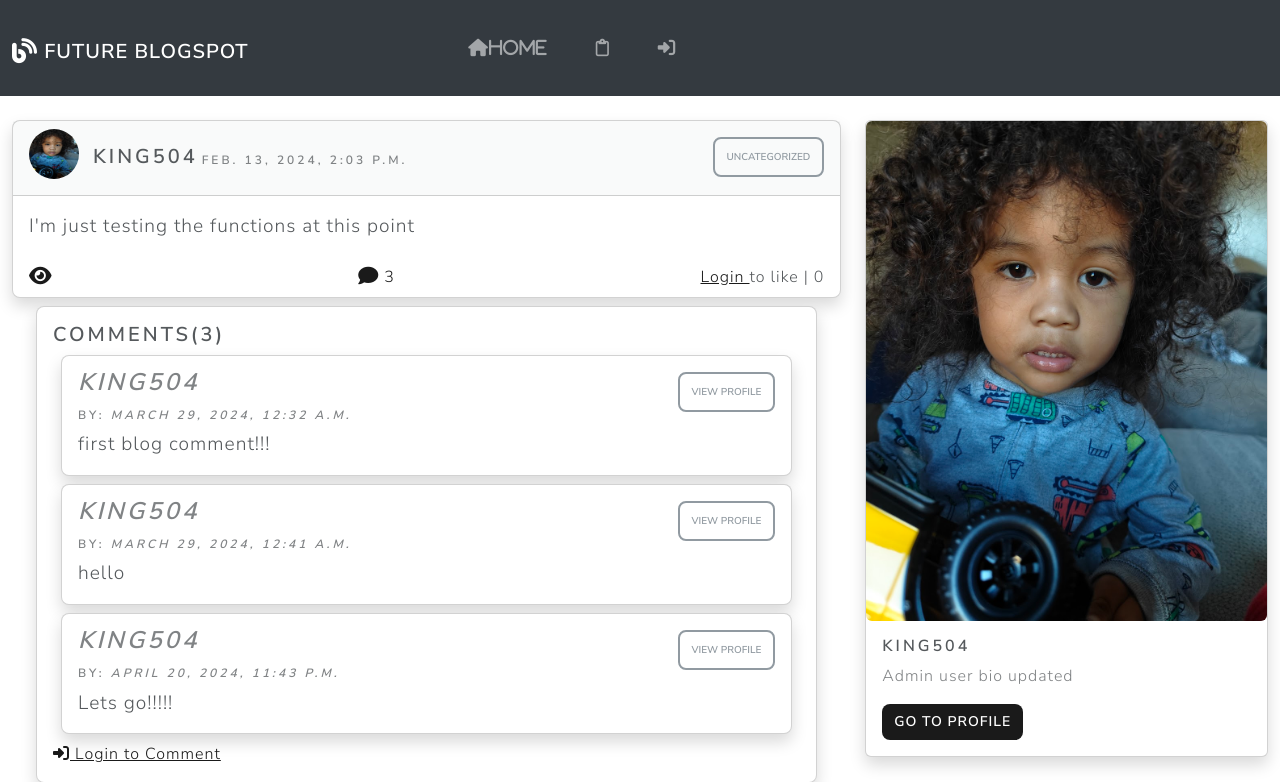
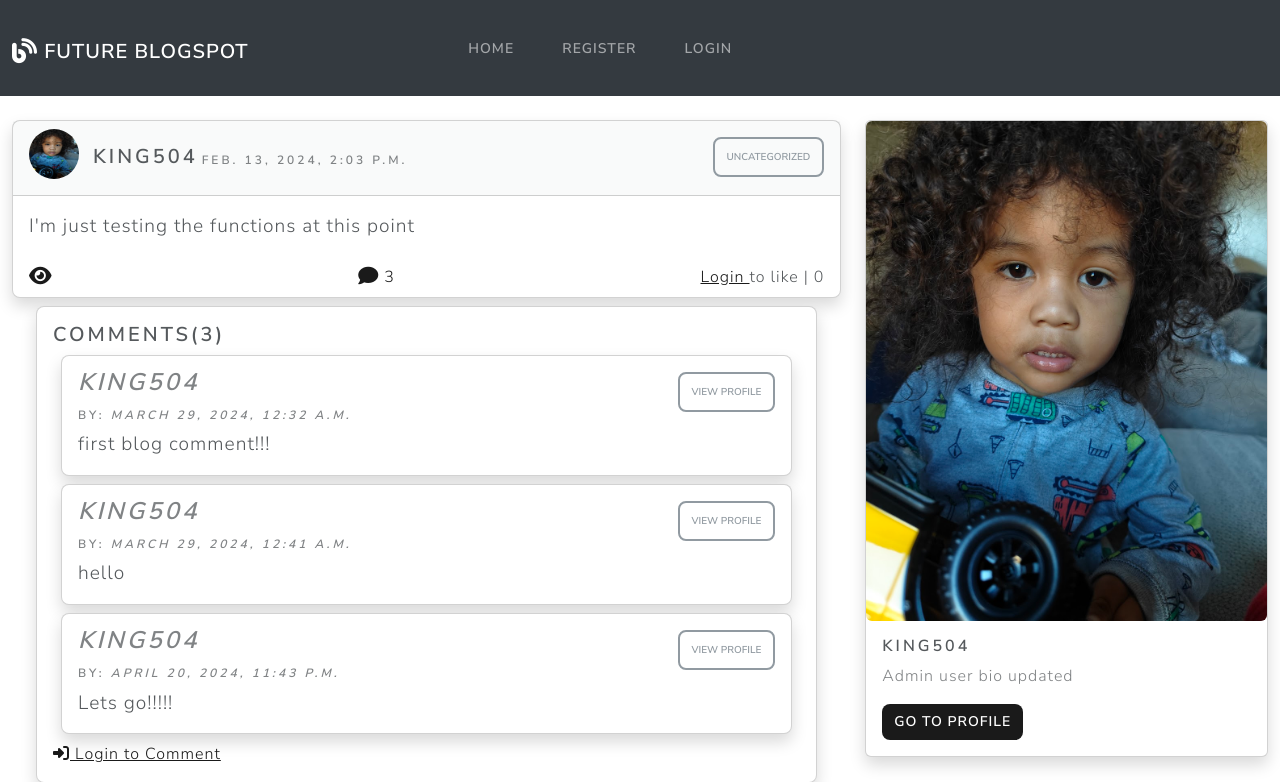
Before and after one commit to Kenmitchell2012/blog, a Django app: page /post/3 in a window 1280 px wide. Shown: the top 782 px of the page. Run offline with Django 4.2, Linux system fonts and the light colour scheme; data comes from the database, SQL or seed files in the repository; both versions use the stored data as it was after the commit; some libraries are stand-ins or nearby versions.

Commit message:
fix: update navbar, docs: add README file
 update navbar to retain logo and use regular text; add README with navbar changes

```diff
--- a/blog/theblog/templates/navbar.html
+++ b/blog/theblog/templates/navbar.html
@@ -8,103 +8,50 @@
       <button class="navbar-toggler" type="button" data-bs-toggle="collapse" data-bs-target="#navbarColor02" aria-controls="navbarColor02" aria-expanded="false" aria-label="Toggle navigation">
         <span class="navbar-toggler-icon"></span>
       </button>
-      <div class="mxcollapse navbar-collapse" id="navbarColor02">
+      <div class="collapse navbar-collapse" id="navbarColor02">
         <ul class="navbar-nav mb-2 mb-lg-0">
           <li class="nav-item">
-                  <a class="nav-link" href="{% url 'home' %}">
-                      <i class="fa-lg fa-solid fa-house">Home</i>
-                  </a>
+            <a class="nav-link" href="{% url 'home' %}">Home</a>
           </li>
           {% if user.is_authenticated %}
           <li class="nav-item">
-                  <a class="nav-link" href="{% url 'new_post' %}">
-                      <i class="fa-solid fa-file-pen">New Post</i>
-
-                  </a>
+            <a class="nav-link" href="{% url 'new_post' %}">New Post</a>
           </li>
-              <!-- <li class="nav-item">
-                  <a class="nav-link" href="{% url 'add_category' %}">
-                      <i class="fa-solid fa-list">New Post</i>
-
-                  </a>
-              </li> -->
           {% else %}
           <li class="nav-item">
-                  <a class="nav-link" href="{% url 'register' %}">
-                      <i class="fa-lg fa-regular fa-clipboard"></i>
-
-                  </a>
+            <a class="nav-link" href="{% url 'register' %}">Register</a>
           </li>
           <li class="nav-item">
-                  <a class="nav-link" href="{% url 'login' %}">
-                      <i class="fa-lg fa-solid fa-right-to-bracket"></i>
-
-                  </a>
+            <a class="nav-link" href="{% url 'login' %}">Login</a>
           </li>
           {% endif %}
-              <!-- categories -->
-              <!-- <li class="nav-item dropdown">
-                  <a class="nav-link dropdown-toggle" data-bs-toggle="dropdown" href="#" role="button" aria-haspopup="true" aria-expanded="false">Categories</a>
-                  <div class="dropdown-menu">
-                      {% for item in cat_menu %}
-                      <a class="dropdown-item" href="{% url 'category' item|slugify  %}">{{ item }}</a>
-                      {% endfor %}
-                      <a class="nav-link" href="{% url 'category_list' %}">Category List</a>
-                  </div>
-              </li> -->
-              <!-- end categories -->
-              <!-- <li class="nav-item">
-                  <a class="nav-link" href="#">
-                      <i class="fa-lg fa-regular fa-address-card">About</i>
-                  </a>
-              </li> -->
           {% if user.is_authenticated %}
           <li class="nav-item dropdown">
             <a class="nav-link dropdown-toggle" data-bs-toggle="dropdown" href="#" role="button" aria-haspopup="true" aria-expanded="false">Profile</a>
             <div class="dropdown-menu">
               {% if user.profile.id %}
-                      <a class="nav-link" href="{% url 'show_profile_page' user.profile.id %}">
-                          <i class="fa-solid fa-user"></i>
-                          View My Profile
-                      </a>
-                      <a class="nav-link" href="{% url 'edit_profile_page' user.profile.id %}">
-                          <i class="fa-solid fa-user"></i>
-                          Edit Profile
-                      </a>
+              <a class="nav-link" href="{% url 'show_profile_page' user.profile.id %}">View My Profile</a>
+              <a class="nav-link" href="{% url 'edit_profile_page' user.profile.id %}">Edit Profile</a>
               {% else %}
-                      <a class="nav-link" href="{% url 'create_profile_page'  %}">
-                          <i class="fa-solid fa-user"></i>
-                          Create Profile Page
-                      </a>
+              <a class="nav-link" href="{% url 'create_profile_page' %}">Create Profile Page</a>
               {% endif %}
-                      <a class="nav-link" href="{% url 'edit_profile' %}">
-                          <i class="fa-solid fa-user"></i>
-                          Edit Settings
-                      </a>
+              <a class="nav-link" href="{% url 'edit_profile' %}">Edit Settings</a>
             </div>
           </li>
           <li class="nav-item">
             <form method="post" action="{% url 'logout' %}">
               {% csrf_token %}
-                      <button type="submit" class="btn btn-link nav-link custom-red">
-                          <i class="fa-solid fa-right-from-bracket"></i>
-                          Logout
-                      </button>
+              <button type="submit" class="btn btn-link nav-link custom-red">Logout</button>
             </form>
           </li>
           <li class="nav-item">
-                <div class="d-flex ml-auto">
-                    <a class="nav-link" href="{% url 'show_profile_page' user.profile.id %}">
-                        <i class="fa-lg fa-regular fa-address-card"></i>
-                    </a>
-                    <p>Hi, {{ user.username }}</p>
+            <div class="d-flex align-items-center">
+              <p class="mb-0">Hi, {{ user.username }}</p>
             </div>
           </li>
-
           {% endif %}
         </ul>
       </div>
     </div>
-
   </div>
 </nav>
--- a/blog/theblog/templates/view.html
+++ b/blog/theblog/templates/view.html
@@ -89,7 +89,7 @@
                                         <div class="justify-content-between d-flex">
                                             <h3 class="card-subtitle mb-2 text-muted"><cite title="Source Title">{{comment.author.username}}</cite></h3>
                                             <!-- view commenter's profile -->
-                                            <a href="{% url 'show_profile_page' comment.author.profile.id %}" class="card-link" style="text-decoration: none;">
+                                            <a href="#" class="card-link" style="text-decoration: none;">
                                                 <button type="button" class="btn rounded-3 btn-sm btn-outline-secondary">View Profile</button>
 
                                             </a>
--- a/blog/theblog/urls.py
+++ b/blog/theblog/urls.py
@@ -12,7 +12,6 @@ urlpatterns = [
     path('delete_post/<int:pk>', DeletePost.as_view(), name='delete_post'),
     # path for liked posts
     path('like/<int:pk>', LikeView, name='like_post'),
-
     path('category/<str:cats>', CategoryView, name='category'),
     path('category_list/', CategoryListView, name='category_list'),
     path('<int:uid>/', include('members.urls')),
```
Also changed, not shown: blog/theblog/views.py (+0 -32 lines), README.md (added), blog/db.sqlite3. Lines whose indentation alone changed are shown as unchanged.
